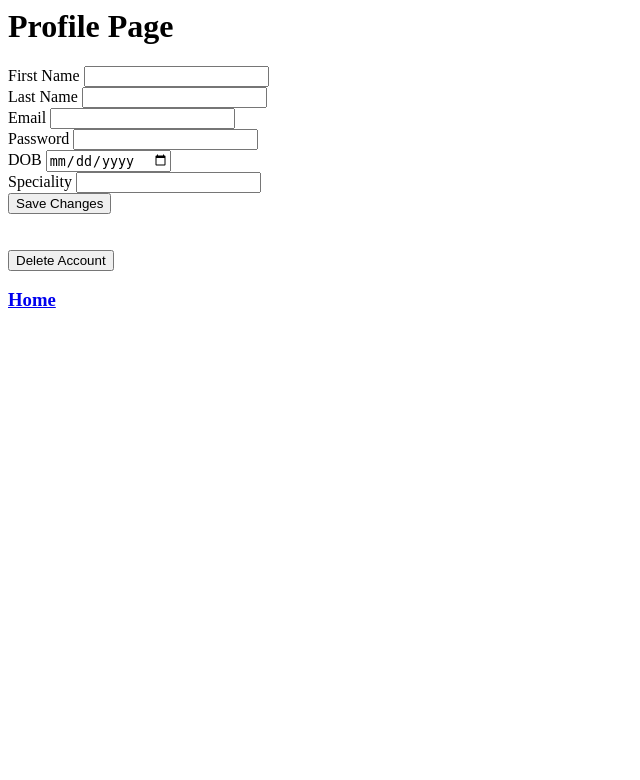
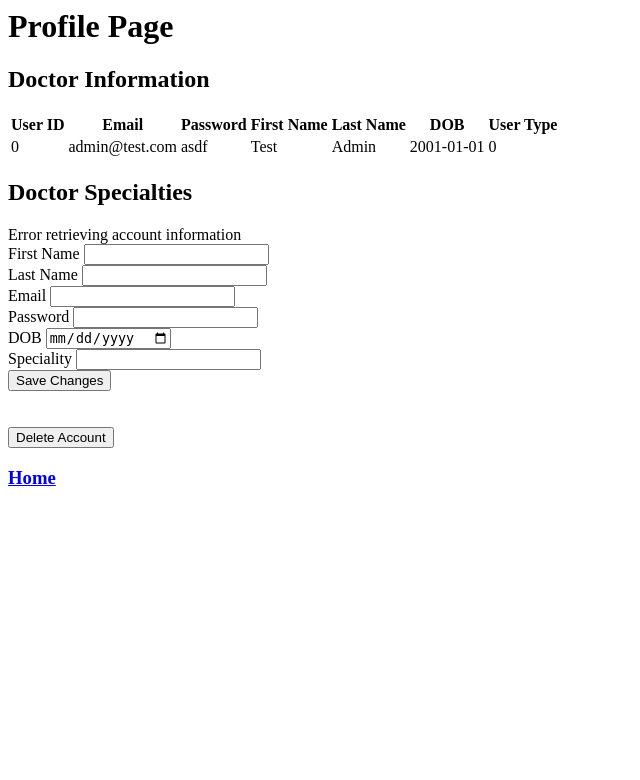
Before and after one commit to MathewAkhil/DatabaseProject, a PHP site: page /doctor_profile.php in a window 1280 px wide. Shown: the top 780 px of the page, without its empty margins (0-640 px from the left). Run offline with PHP 8.4, Linux system fonts and the light colour scheme; a user stored in the database is signed in; data comes from the database, SQL or seed files in the repository.

Commit message:
Added table onto doctor profile

```diff
--- a/php/doctor_profile.php
+++ b/php/doctor_profile.php
@@ -100,7 +100,7 @@
                     $doctorQuery = "UPDATE doctor SET Doctor_Speciality='$specialityDU' WHERE User_ID='$doctorID'";
                     $result2 = mysqli_query($conn, $doctorQuery);
                 }
-                header("Location: doctor_home.php");
+                header("Location: doctor_profile.php");
             }
         }
     }
@@ -113,6 +113,64 @@
 <body>
 
 <h1>Profile Page</h1>
+    <h2>Doctor Information</h2>
+        <?php
+            // Shows a table of all user data in the database that are doctors
+            // Include the database connection file
+            require_once('db_conn.php');
+            $doctorID = $_SESSION['id'];
+
+            $sql5 = "SELECT * FROM `user` WHERE User_ID = '$doctorID'";
+            $result5 = mysqli_query($conn, $sql5);
+
+            if ($result5->num_rows > 0) {
+                echo "<table>";
+                echo "<tr><th>User ID</th><th>Email</th><th>Password</th><th>First Name</th><th>Last Name</th><th>DOB</th><th>User Type</th></tr>";
+
+                while($row = $result5->fetch_assoc()) {
+                    echo "<tr>";
+                    echo "<td>" . $row["User_ID"] . "</td>";
+                    echo "<td>" . $row["User_Email"] . "</td>";
+                    echo "<td>" . $row["User_Password"] . "</td>";
+                    echo "<td>" . $row["User_FName"] . "</td>";
+                    echo "<td>" . $row["User_LName"] . "</td>";
+                    echo "<td>" . $row["User_DOB"] . "</td>";
+                    echo "<td>" . $row["User_Type"] . "</td>";
+                    echo "</tr>";
+                }
+
+                echo "</table>";
+            } else {
+                echo "Error retrieving account information";
+            }
+        ?>
+
+    <h2>Doctor Specialties</h2>
+        <?php
+            // Displays the doctor table
+            // Include the database connection file
+            require_once('db_conn.php');
+            $doctorID = $_SESSION['id'];
+
+            $sql6 = "SELECT * FROM `doctor` WHERE User_ID = '$doctorID'";
+            $result6 = mysqli_query($conn, $sql6);
+
+            if ($result6->num_rows > 0) {
+                echo "<table>";
+                echo "<tr><th>User ID</th><th>Doctor Speciality</th></tr>";
+
+                while($row = $result6->fetch_assoc()) {
+                    echo "<tr>";
+                    echo "<td>" . $row["User_ID"] . "</td>";
+                    echo "<td>" . $row["Doctor_Speciality"] . "</td>";
+                    echo "</tr>";
+                }
+
+                echo "</table>";
+            } else {
+                echo "Error retrieving account information";
+            }
+        ?>
     <form method="post" action="<?php echo $_SERVER['PHP_SELF']; ?>">
 
         <div>
```
